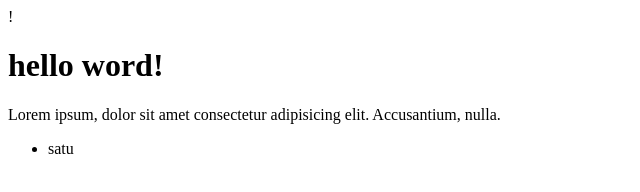
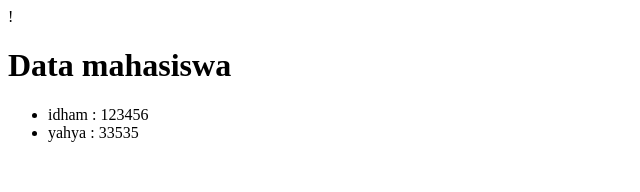
Before and after one commit to Idhamyahya/wpu-git-test2, a plain HTML site: page Mahasiswa.html in a window 1280 px wide. Shown: the whole page, without its empty margins (0-640 px from the left). Drawn offline with Linux system fonts and the light colour scheme.

Commit message:
melakukan pendataan mahasiswa

```diff
--- a/Mahasiswa.html
+++ b/Mahasiswa.html
@@ -8,11 +8,10 @@
     <title>coba git remote</title>
   </head>
   <body>
-    <h1>hello word!</h1>
-    <p>Lorem ipsum, dolor sit amet consectetur adipisicing elit. Accusantium, nulla.</p>
-
+    <h1>Data mahasiswa</h1>
     <ul>
-      <li>satu</li>
+      <li>idham : 123456</li>
+      <li>yahya : 33535</li>
     </ul>
   </body>
 </html>
```
